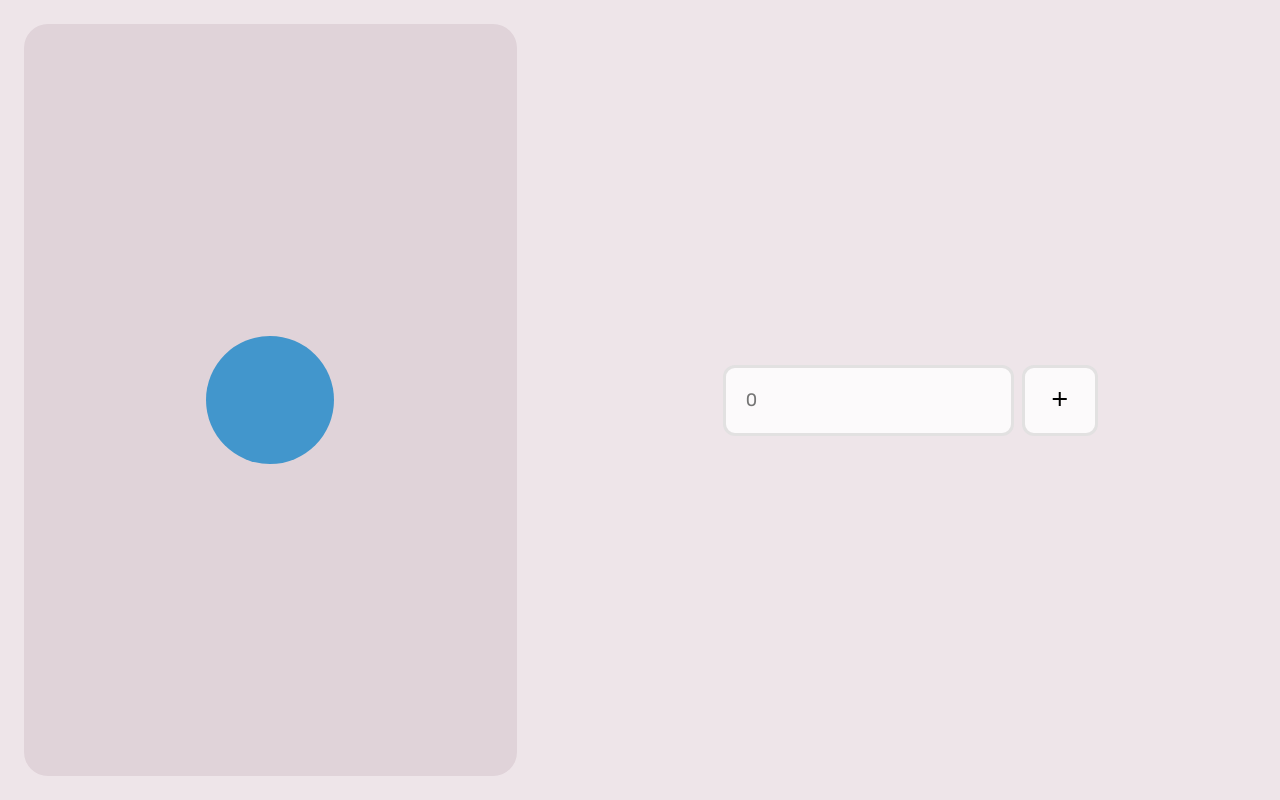
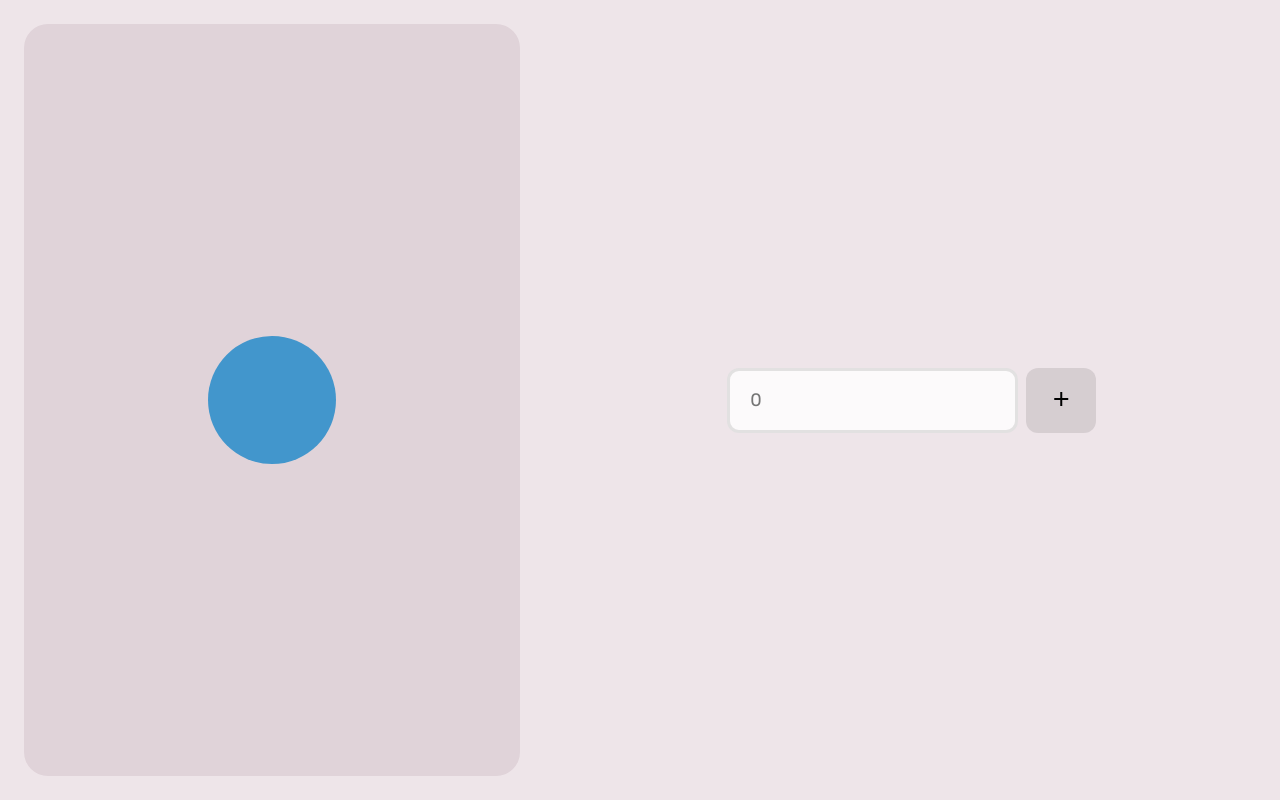
Before and after one commit to quentinguidee/water, a React (Create React App) app in the folder frontend/: page / in a window 1280 px wide. Built offline with nearby package versions, Linux system fonts and the light colour scheme.

Commit message:
[frontend] Improve button design

```diff
--- a/frontend/src/components/InputWater/InputWater.module.sass
+++ b/frontend/src/components/InputWater/InputWater.module.sass
@@ -25,10 +25,10 @@
 
 .button
     padding: 19px 23px
-    background-color: rgba(255, 255, 255, 0.8)
+    background-color: rgba(0, 0, 0, 0.1)
     outline: none
     border-radius: 12px
-    border: 3px solid rgba(0, 0, 0, 0.1)
+    border: none
     cursor: pointer
 
     &:hover
```
